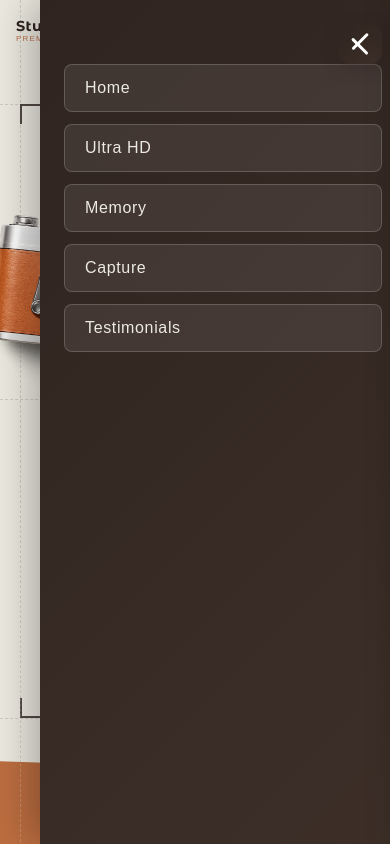
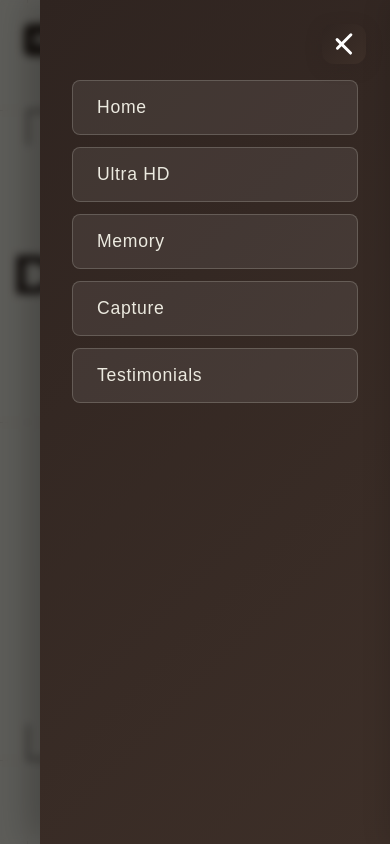
Before and after one commit to Ahmed4Kallel/studio-ahmed-site, a Next.js app: page / in a window 390 px wide. Both pictures are taken after a click on the button "Toggle menu". Shown: the top 844 px of the page. Built offline with nearby package versions, Linux system fonts and the light colour scheme.

Commit message:
fix: match reference layout - hero camera, navbar icon, ultrahd camera

```diff
--- a/app/components/Hero/Hero.module.css
+++ b/app/components/Hero/Hero.module.css
@@ -4,10 +4,9 @@
   justify-content: center;
   min-height: 100vh;
   margin-bottom: 9rem;
-  padding-inline: clamp(1rem, 4vw, 4rem);
+  padding-inline: 4rem;
   display: flex;
   position: relative;
-  overflow: hidden;
 }
 
 .gridLines {
@@ -42,8 +41,8 @@
 
 .cornerBracket {
   opacity: 0.8;
-  width: clamp(20px, 3vw, 35px);
-  height: clamp(20px, 3vw, 35px);
+  width: 35px;
+  height: 35px;
   position: absolute;
 }
 
@@ -84,9 +83,10 @@
   flex-direction: column;
   align-items: center;
   width: 100%;
-  margin-bottom: clamp(2rem, 4vw, 4rem);
+  margin-bottom: 4rem;
   font-weight: 900;
   display: flex;
+  position: relative;
 }
 
 @keyframes cameraEntrance {
@@ -111,21 +111,20 @@
   user-select: none;
   will-change: transform;
   position: absolute;
-  top: 55%;
+  top: 88%;
   left: 50%;
   transform: translate(-50%, -50%);
 }
 
 .cameraWrapper img {
-  width: clamp(210px, 40vw, 570px);
+  width: 570px;
   height: auto;
 }
 
 .titlesWrapper {
   z-index: 1;
   flex-direction: column;
-  width: 100%;
-  max-width: 1400px;
+  width: 90%;
   display: flex;
   position: relative;
 }
@@ -135,7 +134,7 @@
   text-transform: uppercase;
   align-self: flex-start;
   margin-left: 0;
-  font-size: clamp(38px, 13vw, 190px);
+  font-size: 190px;
   font-weight: 700;
   line-height: 1;
   animation: 1s cubic-bezier(0.22, 1, 0.36, 1) both slideFromLeft;
@@ -146,7 +145,7 @@
   text-transform: uppercase;
   align-self: flex-end;
   margin-right: 0;
-  font-size: clamp(38px, 13vw, 190px);
+  font-size: 190px;
   font-weight: 700;
   line-height: 1;
   animation: 1s cubic-bezier(0.22, 1, 0.36, 1) both slideFromRight;
@@ -169,12 +168,31 @@
   display: flex;
 }
 
+.badge {
+  background-color: #322720;
+  border-radius: 50%;
+  width: fit-content;
+  margin-top: 60px;
+  margin-bottom: 50px;
+  margin-left: 90px;
+  padding: 1rem 1.5rem;
+  rotate: -9deg;
+}
+
+.badgeText {
+  color: #eceae0;
+  letter-spacing: 0.1em;
+  text-transform: uppercase;
+  font-size: 9px;
+  font-weight: 600;
+}
+
 .description {
   color: #374151;
   text-align: left;
   max-width: 20rem;
   margin-bottom: -60px;
-  font-size: clamp(0.75rem, 1.2vw, 0.875rem);
+  font-size: 0.875rem;
   line-height: 1.625;
 }
 
@@ -183,44 +201,26 @@
   text-align: right;
   align-self: flex-end;
   max-width: 180px;
-  font-size: clamp(0.75rem, 1.2vw, 0.875rem);
+  font-size: 0.875rem;
   line-height: 1.625;
-}
-
-.badge {
-  background-color: #322720;
-  border-radius: 50%;
-  width: fit-content;
-  margin-top: clamp(30px, 4vw, 60px);
-  margin-bottom: clamp(30px, 4vw, 50px);
-  margin-left: clamp(20px, 6vw, 90px);
-  padding: clamp(0.75rem, 1.5vw, 1rem) clamp(1rem, 2vw, 1.5rem);
-  rotate: -9deg;
-}
-
-.badgeText {
-  color: #eceae0;
-  letter-spacing: 0.1em;
-  text-transform: uppercase;
-  font-size: clamp(7px, 1vw, 9px);
-  font-weight: 600;
-  line-height: 1.4;
 }
 
 @media screen and (max-width: 768px) {
   .section {
-    justify-content: flex-start;
-    min-height: auto;
-    padding: 100px 16px 40px;
-    margin-bottom: 0;
+    padding: 12px;
+    position: relative;
   }
 
-  .titleBlock {
-    flex: 1;
-    justify-content: center;
-    min-height: 60vh;
-    margin-bottom: 1rem;
-    position: relative;
+  .titleLeft {
+    align-self: flex-start;
+    margin-left: 0;
+    font-size: 55px;
+  }
+
+  .titleRight {
+    align-self: flex-end;
+    margin-right: 0;
+    font-size: 55px;
   }
 
   .titlesWrapper {
@@ -229,124 +229,25 @@
     padding: 0;
   }
 
-  .titleLeft,
-  .titleRight {
-    font-size: clamp(42px, 14vw, 70px);
+  .cameraWrapper img {
+    width: 300px;
   }
 
-  .cameraWrapper {
-    top: 48%;
-  }
-
-  .cameraWrapper img {
-    width: clamp(220px, 58vw, 340px);
+  .titleBlock {
+    margin-top: -120px;
+    margin-bottom: 120px;
   }
 
   .badge {
-    margin: 1.5rem auto 0;
+    margin: 0;
     display: block;
-    position: relative;
-    bottom: auto;
-    left: auto;
-    transform: rotate(-9deg);
+    position: absolute;
+    bottom: 8rem;
+    left: 30%;
+    transform: translate(-50%) rotate(-9deg);
   }
 
   .bottomRow {
-    flex-direction: column;
-    align-items: center;
-    gap: 1rem;
-    max-width: 100%;
-    margin-top: 0;
-  }
-
-  .leftContent {
-    align-items: center;
-    max-width: 100%;
-  }
-
-  .description {
-    text-align: center;
-    max-width: 100%;
-    margin-bottom: 0;
-    font-size: 0.8rem;
-  }
-
-  .sideNote {
-    text-align: center;
-    align-self: center;
-    max-width: 100%;
-    font-size: 0.8rem;
+    display: none;
   }
 }
-
-@media screen and (max-width: 480px) {
-  .section {
-    padding: 90px 12px 32px;
-  }
-
-  .titleBlock {
-    min-height: 55vh;
-  }
-
-  .titleLeft,
-  .titleRight {
-    font-size: clamp(34px, 13vw, 50px);
-  }
-
-  .cameraWrapper {
-    top: 48%;
-  }
-
-  .cameraWrapper img {
-    width: clamp(190px, 55vw, 280px);
-  }
-
-  .badge {
-    margin-top: 1rem;
-    padding: 0.75rem 1.1rem;
-  }
-
-  .badgeText {
-    font-size: 7px;
-  }
-
-  .bracketTopLeft,
-  .bracketBottomLeft {
-    left: 5%;
-  }
-
-  .bracketTopRight,
-  .bracketBottomRight {
-    right: 5%;
-  }
-
-  .vLeft { left: 5%; }
-  .vRight { right: 5%; }
-}
-
-@media screen and (max-width: 360px) {
-  .section {
-    padding: 85px 10px 28px;
-  }
-
-  .titleBlock {
-    min-height: 50vh;
-  }
-
-  .titleLeft,
-  .titleRight {
-    font-size: 32px;
-  }
-
-  .cameraWrapper img {
-    width: 170px;
-  }
-
-  .badge {
-    padding: 0.65rem 1rem;
-  }
-
-  .badgeText {
-    font-size: 6px;
-  }
-}
--- a/app/components/Navbar/Navbar.js
+++ b/app/components/Navbar/Navbar.js
@@ -8,16 +8,18 @@ export default function Navbar() {
   const { cart, cartOpen, toggleCart } = useCart();
   const [menuOpen, setMenuOpen] = useState(false);
 
-  const scrollTo = (id) => {
-    setMenuOpen(false);
-    const el = document.getElementById(id);
-    if (el) el.scrollIntoView({ behavior: "smooth" });
-  };
+  const closeMenu = () => setMenuOpen(false);
 
   return (
     <>
       <nav className={styles.nav}>
         <a className={styles.logo} href="/">
+          <div className={styles.logoIcon}>
+            <svg viewBox="0 0 24 24" fill="currentColor">
+              <path d="M9.2 13.6c0-1.8 1.5-3.2 3.3-3.2s3.3 1.4 3.3 3.2-1.5 3.3-3.3 3.3-3.3-1.5-3.3-3.3z" />
+              <path d="M20 6h-2.5l-1.5-2h-7L7.5 6H5c-1.1 0-2 .9-2 2v9c0 1.1.9 2 2 2h15c1.1 0 2-.9 2-2V8c0-1.1-.9-2-2-2zm-8.7 13c-3 0-5.3-2.3-5.3-5.3S8.3 8.4 11.3 8.4s5.3 2.3 5.3 5.3-2.3 5.3-5.3 5.3z" />
+            </svg>
+          </div>
           <div>
             <span className={styles.logoText}>Studio AHMED</span>
             <span className={styles.logoSub}>Premium Cameras</span>
@@ -50,12 +52,12 @@ export default function Navbar() {
         </button>
       </nav>
 
-      <ul className={`${styles.links} ${menuOpen ? styles.open : ""}`}>
+      <ul className={`${styles.links} ${menuOpen ? styles.linksOpen : ""}`}>
         {menuOpen && (
           <button
             className={styles.menuCloseBtn}
             aria-label="Close menu"
-            onClick={() => setMenuOpen(false)}
+            onClick={closeMenu}
           >
             <span />
             <span />
@@ -63,23 +65,31 @@ export default function Navbar() {
           </button>
         )}
         <li>
-          <a onClick={() => scrollTo("home")}>Home</a>
+          <a href="#home" onClick={closeMenu}>Home</a>
         </li>
         <li>
-          <a onClick={() => scrollTo("ultrahd")}>Ultra HD</a>
+          <a href="#ultrahd" onClick={closeMenu}>Ultra HD</a>
         </li>
         <li>
-          <a onClick={() => scrollTo("memory")}>Memory</a>
+          <a href="#memory" onClick={closeMenu}>Memory</a>
         </li>
         <li>
-          <a onClick={() => scrollTo("capture")}>Capture</a>
+          <a href="#capture" onClick={closeMenu}>Capture</a>
         </li>
         <li>
-          <a onClick={() => scrollTo("testimonials")}>Testimonials</a>
+          <a href="#testimonials" onClick={closeMenu}>Testimonials</a>
         </li>
       </ul>
 
-      <div className={`${styles.drawer} ${cartOpen ? styles.open : ""}`}>
+      {menuOpen && (
+        <div className={styles.menuOverlay} onClick={closeMenu} />
+      )}
+
+      {cartOpen && (
+        <div className={styles.overlay} onClick={toggleCart} />
+      )}
+
+      <div className={`${styles.drawer} ${cartOpen ? styles.drawerOpen : ""}`}>
         <div className={styles.drawerHeader}>
           <h2>Your Cart ({cart.length})</h2>
           <button className={styles.closeBtn} onClick={toggleCart}>
--- a/app/components/Navbar/Navbar.module.css
+++ b/app/components/Navbar/Navbar.module.css
@@ -19,6 +19,22 @@
   gap: 0.5rem;
   text-decoration: none;
   display: flex;
+}
+
+.logoIcon {
+  background-color: #322720;
+  border-radius: 6px;
+  justify-content: center;
+  align-items: center;
+  width: 32px;
+  height: 32px;
+  display: flex;
+}
+
+.logoIcon svg {
+  fill: #eceae0;
+  width: 18px;
+  height: 18px;
 }
 
 .logoText {
@@ -73,9 +89,9 @@
   background-color: #ffffff2e;
 }
 
-.active {
-  color: #bc704f !important;
-  background-color: #fff !important;
+.links a.active {
+  color: #bc704f;
+  background-color: #fff;
 }
 
 .cartBtn {
@@ -119,27 +135,11 @@
   left: 15px;
 }
 
-.hamburger {
-  display: none;
-  flex-direction: column;
-  gap: 5px;
-  cursor: pointer;
-  background: none;
-  border: none;
-  padding: 5px;
-  z-index: 100;
-}
-
-.hamburger span {
-  display: block;
-  width: 24px;
-  height: 2px;
-  background: #2f2420;
-  transition: 0.3s;
-}
-
-.menuCloseBtn {
-  display: none;
+.overlay {
+  z-index: 999999998;
+  background: #00000059;
+  position: fixed;
+  inset: 0;
 }
 
 .drawer {
@@ -157,7 +157,7 @@
   box-shadow: -4px 0 24px #0000001f;
 }
 
-.drawer.open {
+.drawerOpen {
   transform: translate(0);
 }
 
@@ -215,6 +215,143 @@
   opacity: 0.3;
   width: 48px;
   height: 48px;
+}
+
+.cartItem {
+  background: #fff;
+  border: 1px solid #0000000f;
+  border-radius: 10px;
+  align-items: center;
+  gap: 1rem;
+  padding: 0.75rem;
+  display: flex;
+}
+
+.cartItemInfo {
+  flex: 1;
+}
+
+.cartItemName {
+  color: #2f2420;
+  font-size: 0.875rem;
+  font-weight: 600;
+}
+
+.cartItemPrice {
+  color: #bc704f;
+  margin-top: 0.2rem;
+  font-size: 0.8rem;
+}
+
+.cartItemQty {
+  color: #999;
+  font-size: 0.75rem;
+}
+
+.removeBtn {
+  cursor: pointer;
+  color: #ccc;
+  background: none;
+  border: none;
+  align-items: center;
+  transition: color 0.2s;
+  display: flex;
+}
+
+.removeBtn:hover {
+  color: #e05a5a;
+}
+
+.removeBtn svg {
+  width: 16px;
+  height: 16px;
+}
+
+.drawerFooter {
+  border-top: 1px solid #00000014;
+  padding: 1.25rem 1.5rem;
+}
+
+.checkoutBtn {
+  color: #eceae0;
+  cursor: pointer;
+  letter-spacing: 0.05em;
+  background-color: #322720;
+  border: none;
+  border-radius: 999px;
+  width: 100%;
+  padding: 0.85rem;
+  font-size: 0.875rem;
+  font-weight: 700;
+  transition: background 0.2s;
+}
+
+.checkoutBtn:hover {
+  background-color: #bc704f;
+}
+
+.hamburger {
+  cursor: pointer;
+  z-index: 2147483647;
+  -webkit-tap-highlight-color: transparent;
+  -webkit-touch-callout: none;
+  -webkit-user-select: none;
+  user-select: none;
+  background: linear-gradient(135deg, #bd6e40, #d4825a);
+  border: none;
+  border-radius: 12px;
+  outline: none;
+  flex-direction: column;
+  gap: 5px;
+  padding: 0.7rem;
+  transition: all 0.3s cubic-bezier(0.68, -0.55, 0.265, 1.55);
+  display: none;
+  position: fixed;
+  box-shadow: 0 4px 15px #bd6e4066;
+}
+
+.hamburger:active {
+  transform: scale(0.9);
+}
+
+.hamburger span {
+  background-color: #fff;
+  border-radius: 3px;
+  width: 22px;
+  height: 2.5px;
+  transition: all 0.3s cubic-bezier(0.68, -0.55, 0.265, 1.55);
+}
+
+.hamburgerOpen {
+  background: linear-gradient(135deg, #2f2420, #3d2f28);
+}
+
+.hamburgerOpen span:first-child {
+  transform: rotate(45deg) translate(7px, 7px);
+}
+
+.hamburgerOpen span:nth-child(2) {
+  opacity: 0;
+  transform: translate(20px);
+}
+
+.hamburgerOpen span:nth-child(3) {
+  transform: rotate(-45deg) translate(7px, -7px);
+}
+
+.menuOverlay,
+.menuCloseBtn {
+  display: none;
+}
+
+@keyframes float {
+  0%, 100% { transform: translateY(0); }
+  50% { transform: translateY(-10px); }
+}
+
+@keyframes pulse {
+  0%, 100% { opacity: 0.5; }
+  50% { opacity: 1; }
 }
 
 @media (max-width: 768px) {
@@ -278,7 +415,6 @@
     -webkit-touch-callout: none;
     -webkit-user-select: none;
     user-select: none;
-    background: linear-gradient(135deg, #bd6e40, #d4825a);
     border: none;
     border-radius: 12px;
     outline: none;
@@ -289,7 +425,6 @@
     transition: all 0.3s;
     display: flex;
     position: relative;
-    box-shadow: 0 4px 15px #bd6e4066;
   }
 
   .hamburger span {
@@ -348,13 +483,24 @@
     box-shadow: -8px 0 40px #0000004d;
   }
 
-  .links.open {
+  .linksOpen {
     transform: translate(40px);
   }
 
   .links li {
     opacity: 0;
     width: 100%;
+    animation: 0.3s forwards slideIn;
+  }
+
+  .linksOpen li:first-child { animation-delay: 50ms; }
+  .linksOpen li:nth-child(2) { animation-delay: 0.1s; }
+  .linksOpen li:nth-child(3) { animation-delay: 0.15s; }
+  .linksOpen li:nth-child(4) { animation-delay: 0.2s; }
+  .linksOpen li:nth-child(5) { animation-delay: 0.25s; }
+
+  @keyframes slideIn {
+    to { opacity: 1; }
   }
 
   .links a {
@@ -380,8 +526,20 @@
     transform: scale(0.98);
   }
 
-  .links.open li {
-    opacity: 1;
+  .menuOverlay {
+    -webkit-backdrop-filter: blur(4px);
+    backdrop-filter: blur(4px);
+    z-index: 999999998;
+    background: #0009;
+    animation: 0.3s fadeIn;
+    display: block;
+    position: fixed;
+    inset: 0;
+  }
+
+  @keyframes fadeIn {
+    0% { opacity: 0; }
+    100% { opacity: 1; }
   }
 
   .drawer {
@@ -397,59 +555,3 @@
     font-size: 0.55rem;
   }
 }
-
-@media (max-width: 480px) {
-  .nav {
-    height: 50px;
-    padding: 30px 1rem;
-  }
-
-  .hamburger {
-    padding: 0.6rem;
-  }
-
-  .hamburger span {
-    width: 20px;
-    height: 2px;
-  }
-
-  .logoText {
-    font-size: 0.9rem;
-  }
-
-  .logoSub {
-    font-size: 0.5rem;
-  }
-
-  .links {
-    width: calc(100% - 24px);
-    padding: 4rem 1.5rem 1.5rem;
-  }
-
-  .links a {
-    padding: 0.875rem 1.25rem;
-    font-size: 1rem;
-  }
-}
-
-@media (max-width: 360px) {
-  .nav {
-    padding: 25px 0.75rem;
-  }
-
-  .logoText {
-    font-size: 0.8rem;
-  }
-
-  .logoSub {
-    font-size: 0.45rem;
-  }
-
-  .hamburger {
-    padding: 0.5rem;
-  }
-
-  .hamburger span {
-    width: 18px;
-  }
-}
--- a/app/components/UltraHD/UltraHD.js
+++ b/app/components/UltraHD/UltraHD.js
@@ -1,6 +1,7 @@
 "use client";
 
 import { useRef, useEffect, useState } from "react";
+import Image from "next/image";
 import { gsap } from "gsap";
 import { ScrollTrigger } from "gsap/ScrollTrigger";
 import styles from "./UltraHD.module.css";
@@ -9,6 +10,7 @@ gsap.registerPlugin(ScrollTrigger);
 
 export default function UltraHD() {
   const titleRef = useRef(null);
+  const cameraRef = useRef(null);
   const [isMobile, setIsMobile] = useState(false);
 
   useEffect(() => {
@@ -29,6 +31,24 @@ export default function UltraHD() {
         },
       }
     );
+
+    gsap.fromTo(
+      cameraRef.current,
+      { y: isMobile ? 150 : 300, opacity: 0, scale: 0.8 },
+      {
+        y: 0,
+        opacity: 1,
+        scale: 1,
+        duration: isMobile ? 0.8 : 1.2,
+        ease: "power3.out",
+        delay: isMobile ? 0.3 : 0.5,
+        scrollTrigger: {
+          trigger: cameraRef.current,
+          start: isMobile ? "top 85%" : "top 80%",
+          once: true,
+        },
+      }
+    );
   }, [isMobile]);
 
   return (
@@ -39,6 +59,10 @@ export default function UltraHD() {
         <span className={`${styles.hLine} ${styles.hBottom}`} />
         <span className={`${styles.vLine} ${styles.vLeft}`} />
         <span className={`${styles.vLine} ${styles.vRight}`} />
+      </div>
+
+      <div className={styles.cameraWrapper} ref={cameraRef}>
+        <Image alt="Hero Camera" src="/heroCamera.png" width={900} height={700} priority />
       </div>
 
       <div className={styles.sideContent}>
```
Also changed, not shown: app/components/UltraHD/UltraHD.module.css (+16 -0 lines).
